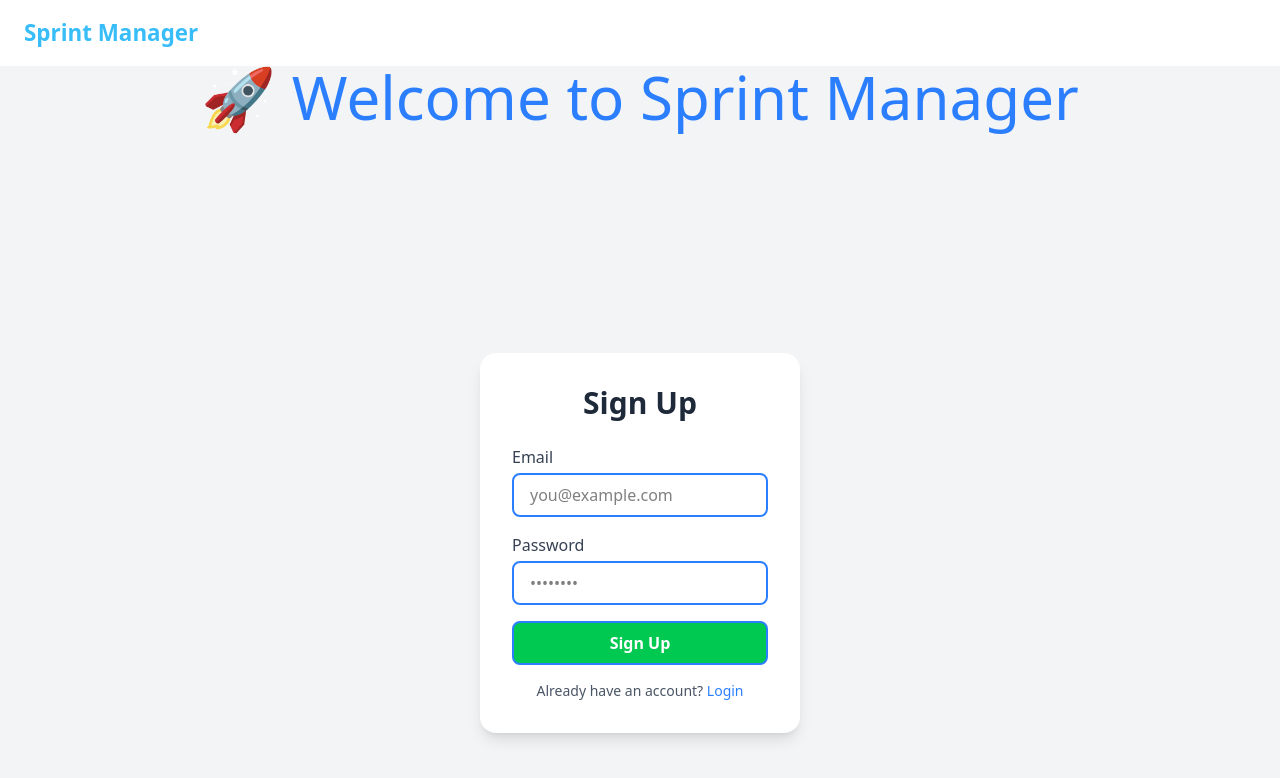
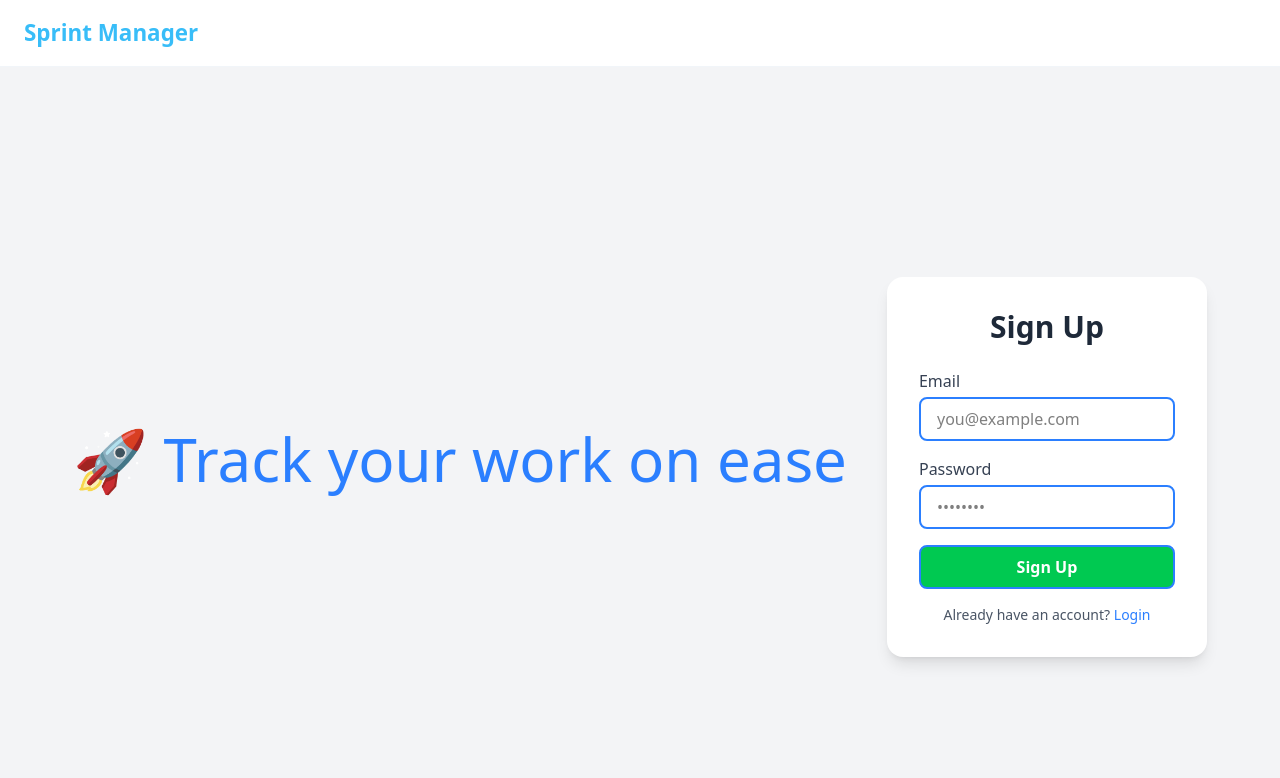
Before and after one commit to bhargavtumati/sprint-manager, a Next.js app: page /signup in a window 1280 px wide. Shown: the top 778 px of the page. Built offline with nearby package versions, Linux system fonts and the light colour scheme; no server answers.

Commit message:
added css modifications

```diff
--- a/app/login/page.tsx
+++ b/app/login/page.tsx
@@ -26,8 +26,12 @@ export default function LoginPage() {
   };
 
   return (
-    <div className="flex items-center justify-center min-h-screen bg-gray-100">
+    <div className="flex items-center justify-center min-h-screen gap-10 bg-gray-100">
+      <h1 className="text-6xl text-center text-blue-500 mb-4">
+       Sprint Manager helps you track your work 🚀
+    </h1>
       <div className="w-80 h-[500px] bg-white p-8 rounded-xl shadow-lg flex flex-col justify-center">
+
         <h2 className="text-3xl font-bold text-center text-gray-800 mb-6">Login</h2>
 
         {error && <p className="text-red-500 text-sm mb-4 text-center">{error}</p>}
--- a/app/signup/page.tsx
+++ b/app/signup/page.tsx
@@ -29,12 +29,14 @@ export default function SignUpPage() {
   };
 
   return (
-     <div className="min-h-screen bg-gray-100">
-    <h1 className="text-6xl text-center text-blue-500 mb-4">
-      🚀 Welcome to Sprint Manager
+     <div className="min-h-screen bg-gray-100 ">
+
+
+    <div className="flex items-center justify-center min-h-screen gap-10 bg-gray-100">
+      <h1 className="text-6xl text-left text-blue-500 mb-4">
+      🚀 Track your work on ease
     </h1>
 
-    <div className="flex items-center justify-center min-h-screen bg-gray-100">
       <div className=" w-80
     bg-white
     p-8
--- a/components/dashboard/ProjectList.tsx
+++ b/components/dashboard/ProjectList.tsx
@@ -182,8 +182,8 @@ export const ProjectList = () => {
             <button
               type="button"
               onClick={() => router.push(`/projects/${project.id}`)}
-              className="flex-1 text-left p-3 border-2 border-blue-500 rounded shadow-sm
-                   hover:bg-gray-100 focus:outline-none focus:ring-2 focus:ring-blue-500"
+              className="flex-1 text-left p-3 border-2 border-gray-300 rounded shadow-sm
+                   hover:bg-gray-100 focus:outline-none focus:ring-2 focus:ring-gray-300" //existing projects
             >
               <span className="font-medium text-gray-900">
                 {project.title}
@@ -204,7 +204,7 @@ export const ProjectList = () => {
           value={newProjectName}
           onChange={(e) => setNewProjectName(e.target.value)}
           placeholder="New project name"
-          className="border border-gray-300 rounded px-3 py-2 flex-1 focus:ring-2 focus:ring-blue-500"
+          className="border border-gray-300 rounded px-3 py-2 flex-1 focus:ring-2 focus:ring-blue-500" //new project
         />
         <button
           onClick={handleCreateProject}
--- a/components/dashboard/TaskList.tsx
+++ b/components/dashboard/TaskList.tsx
@@ -871,6 +871,7 @@ return (
                 </div>
               </div>
 
+
               <div>
                 <label className="block text-sm font-medium text-gray-500 mb-1">Description</label>
                 <textarea
```
